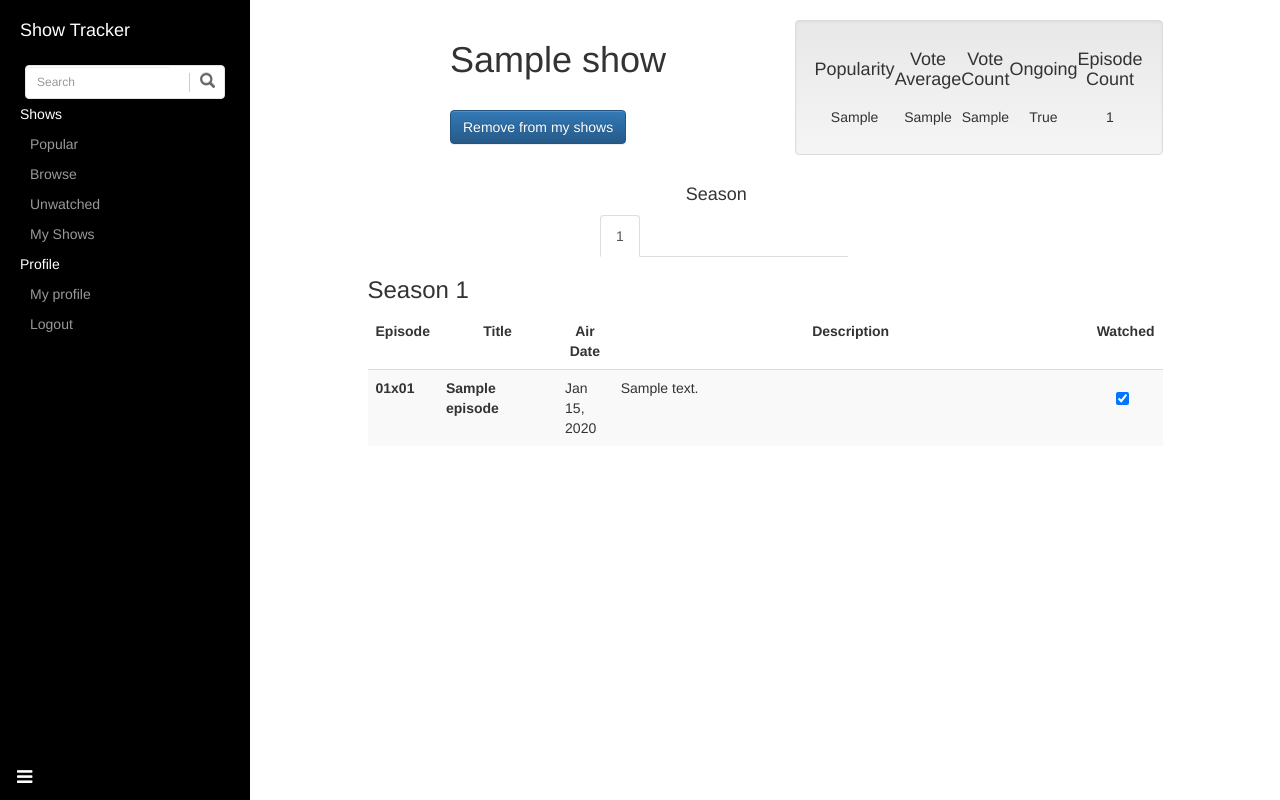
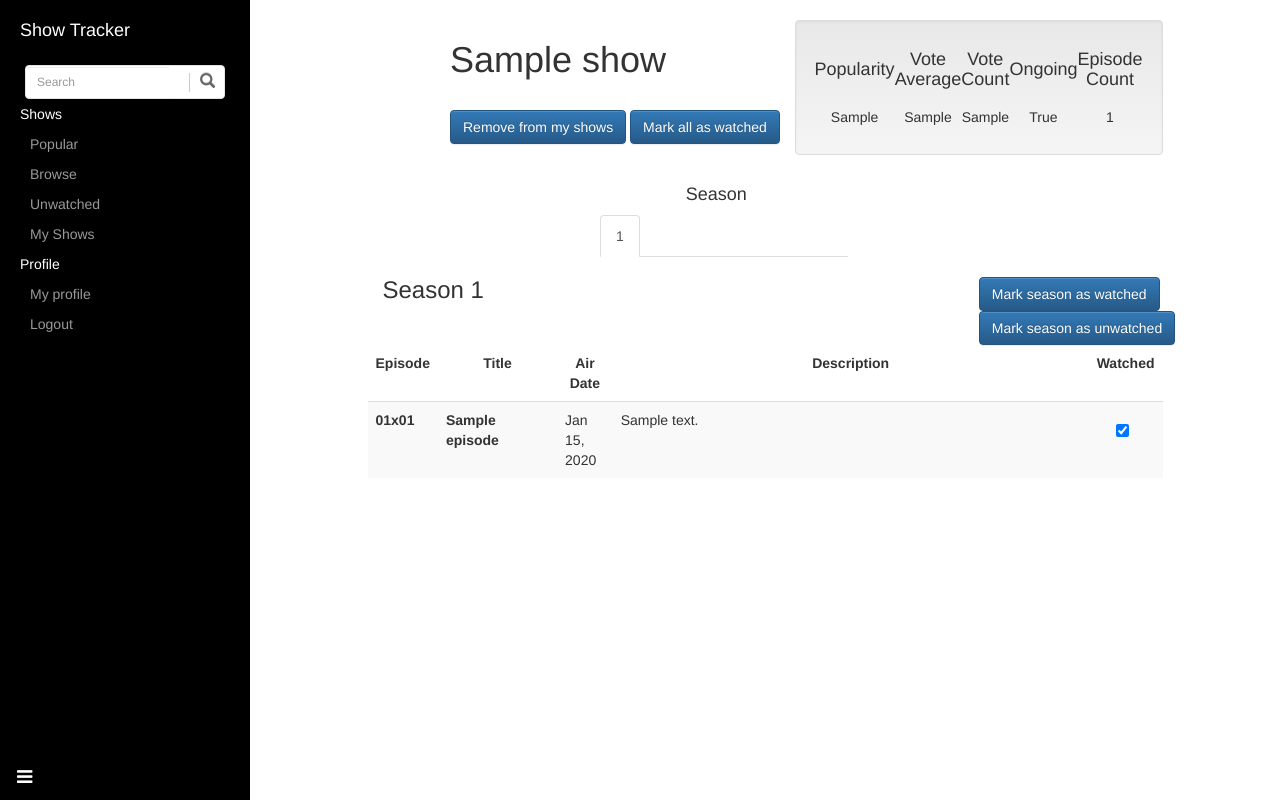
Before and after one commit to NhatL/Show-Tracker, a Django app: page /shows/1 in a window 1280 px wide. Run offline with Django 3.2, Linux system fonts and the light colour scheme; a user stored in the database is signed in; tables that the repository leaves empty hold one stand-in row (values such as "Sample post"); some libraries are stand-ins or nearby versions.

Commit message:
Unwatched count added & Mark season/show etc as read done

```diff
--- a/website/templates/website/show_details.html
+++ b/website/templates/website/show_details.html
@@ -11,6 +11,7 @@
                 {% if user.is_authenticated %}
                     {% if has_show %}
                         <input type="button" class="btn btn-primary" onclick="location.href='{% url 'my-shows-remove-view' id %}';" value="Remove from my shows" />
+                        <input type="button" class="btn btn-primary" onclick="location.href='{% url 'my-shows-mark-all-view' id %}';" value="Mark all as watched" />
                     {% else %}
                         <input type="button" class="btn btn-primary" onclick="location.href='{% url 'my-shows-add-view' id %}';" value="Add to my shows" />
                     {% endif %}
@@ -76,7 +77,18 @@
                 <div class="tab-content">
                     {% for season in seasons %}
                         <div id="season{{ season.number }}" class="tab-pane fade{% if seasons.0 == season %} in active{% endif %}">
-                            <h3>Season {{ season.number }}</h3>
+                            <h3>
+                                <div class="col-lg-4">Season {{ season.number }}</div>
+                                {% if user.is_authenticated %}
+                                    {% if has_show %}
+                                        <div class="col-lg-5"></div>
+                                        <div class="col-lg-3" align="right">
+                                            <input type="button" class="btn btn-primary" onclick="location.href='{% url 'my-shows-mark-season-view' id season.number %}';" value="Mark season as watched" />
+                                            <input type="button" class="btn btn-primary" onclick="location.href='{% url 'my-shows-mark-season-unwatched-view' id season.number %}';" value="Mark season as unwatched" />
+                                        </div>
+                                    {% endif %}
+                                {% endif %}
+                            </h3>
                             <table class="table table-responsive table-hover table-striped">
                                 <thead>
                                     <tr style="font-weight:bold;">
--- a/website/templates/website/unwatched.html
+++ b/website/templates/website/unwatched.html
@@ -135,7 +135,6 @@
                     }
                 });
             }
-            console.log(this.value);
         });
     });
     </script>
--- a/website/urls.py
+++ b/website/urls.py
@@ -8,6 +8,9 @@ urlpatterns = [
     url(r'^shows/browse', views.browse, name="browse-view"),
     url(r'^shows/unwatched', views.unwatched, name="unwatched-view"),
     url(r'^shows/my/episode', views.my_show_episode, name="my-shows-watch-view"),
+    url(r'^shows/my/mark/(\d+)/all$', views.my_show_mark_all, name="my-shows-mark-all-view"),
+    url(r'^shows/my/mark/(\d+)/(\d+)$', views.my_show_mark_season, name="my-shows-mark-season-view"),
+    url(r'^shows/my/mark/(\d+)/(\d+)/unwatched$', views.my_show_mark_season_unwatched, name="my-shows-mark-season-unwatched-view"),
     url(r'^shows/my/remove/(\d+)$', views.my_shows_remove, name="my-shows-remove-view"),
     url(r'^shows/my/add/(\d+)$', views.my_shows_add, name="my-shows-add-view"),
     url(r'^shows/my', views.my_shows, name="my-shows-view"),
--- a/website/views.py
+++ b/website/views.py
@@ -185,18 +185,23 @@ def my_shows(request):
     args = {
         'site_title': "My shows",
     }
+    all_watched = request.user.userprofile.watched_episodes.all()[:]
 
     now = datetime.datetime.now().date()
     all_shows = []
     for show in request.user.show_set.all():
         episodes_before = []
         episodes_after = []
+        not_watched = 0
         for season in show.season_set.all():
             for episode in season.episode_set.all():
                 if episode.air_date < now:
                     episodes_before.append(episode)
                 else:
                     episodes_after.append(episode)
+
+                if episode in all_watched:
+                    not_watched += 1
         episodes_before.sort(key=lambda x: x.air_date, reverse=True)
         episodes_after.sort(key=lambda x: x.air_date, reverse=False)
 
@@ -225,6 +230,7 @@ def my_shows(request):
             'id': show.movie_db_id,
             'last': last_episode,
             'next': next_episode,
+            'not_watched': not_watched,
         })
 
     args['shows'] = all_shows
@@ -313,7 +319,70 @@ def my_show_episode(request):
     else:
         return redirect(reverse('main-view'))
 
-    return HttpResponse('<h1>Page was found</h1>', status=200)
+
+def my_show_mark_all(request, id):
+    if not request.user.is_authenticated():
+        return redirect(reverse('main-view'))
+
+    try:
+        show = Show.objects.get(movie_db_id=id)
+
+        if show not in request.user.show_set.all():
+            raise Exception
+
+        for season in show.season_set.all():
+            for episode in season.episode_set.all():
+                if episode not in request.user.userprofile.watched_episodes.all():
+                    request.user.userprofile.watched_episodes.add(episode)
+    except:
+        return redirect(reverse('main-view'))
+    else:
+        return redirect(reverse('main-view'))
+
+
+def my_show_mark_season(request, id, season_number):
+    try:
+        if not request.user.is_authenticated():
+            raise Exception
+
+        show = Show.objects.get(movie_db_id=id)
+
+        if show not in request.user.show_set.all():
+            raise Exception
+
+        for season in show.season_set.all():
+            if str(season.number) == str(season_number):
+                for episode in season.episode_set.all():
+                    if episode not in request.user.userprofile.watched_episodes.all():
+                        request.user.userprofile.watched_episodes.add(episode)
+                break
+    except:
+        pass
+
+    return redirect(reverse('main-view'))
+
+
+def my_show_mark_season_unwatched(request, id, season_number):
+    try:
+        if not request.user.is_authenticated():
+            raise Exception
+
+        show = Show.objects.get(movie_db_id=id)
+
+        if show not in request.user.show_set.all():
+            raise Exception
+
+        for season in show.season_set.all():
+            if str(season.number) == str(season_number):
+                for episode in season.episode_set.all():
+                    if episode in request.user.userprofile.watched_episodes.all():
+                        request.user.userprofile.watched_episodes.remove(episode)
+                break
+    except:
+        pass
+
+    return redirect(reverse('main-view'))
+
 
 
 def login_user(request):
```
Also changed, not shown: website/templates/website/my_shows.html (+8 -2 lines).
